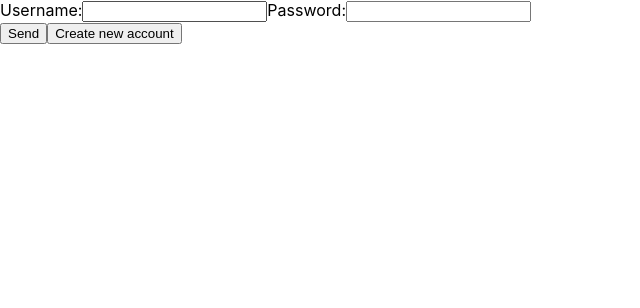
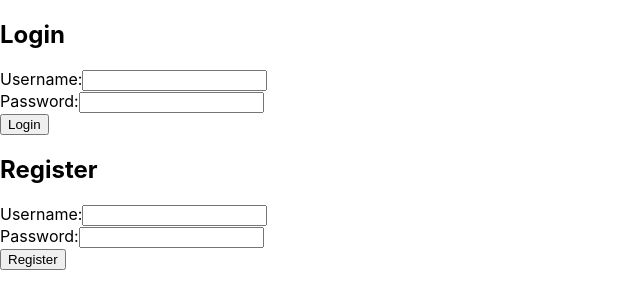
Before and after one commit to BlasBoca/rampupCirilla, a React (Create React App) app in the folder rampup/: page / in a window 1280 px wide. Shown: the top 308 px of the page, without its empty margins (0-640 px from the left). Built offline with nearby package versions, Linux system fonts and the light colour scheme.

Commit message:
funciona pero el login y register estan separados

```diff
--- a/rampup/src/App.jsx
+++ b/rampup/src/App.jsx
@@ -1,17 +1,48 @@
-// Imports + links to css goes here
-import './App.css';
+
+
+import React, { useState } from 'react';
 import { Login } from './Login';
+import { Register } from './Register';
 
-/**
- * Functional component - ALT + J to activate this snippet to document the code
- * @returns {void}
- */
-const App = () => {
-  // Javascript code here
-  console.log('Here goes the Javascript code');
+function App() {
+  const [validCredentials, setValidCredentials] = useState([
+    { username: 'user1', password: 'pass1' },
+    { username: 'user2', password: 'pass2' },
+  ]);
+  const [isLoggedIn, setIsLoggedIn] = useState(false);
 
-  // Html code goes here
-  return <Login />;
-};
+  const handleLogin = (formData) => {
+    const matchingCredentials = validCredentials.filter(
+      (credentials) =>
+        credentials.username === formData.username &&
+        credentials.password === formData.password
+    );
+    if (matchingCredentials.length > 0) {
+      console.log('Credentials are valid');
+      setIsLoggedIn(true);
+    } else {
+      console.log('Invalid username or password');
+
+    }
+  };
+
+  const handleRegister = (formData) => {
+    setValidCredentials([...validCredentials, formData]);
+  };
+
+  return (
+    <div className="App">
+      {isLoggedIn ? (
+        <h1>Welcome, you are now logged in</h1>
+      ) : (
+
+        <>
+          <Login handleLogin={handleLogin} />
+          <Register handleCreate={handleRegister} />
+        </>
+      )}
+    </div>
+  );
+}
 
 export { App };
--- a/rampup/src/Login.jsx
+++ b/rampup/src/Login.jsx
@@ -1,75 +1,52 @@
+import React, { useState } from 'react';
 
-import { useState } from 'react';
-import  {Register}  from './Register';
 
-const Login = () => {
-  const [username, setUsername] = useState('');
-  const [password, setPassword] = useState('');
+const Login = ({ handleLogin }) => {
+  const [formData, setFormData] = useState({ username: '', password: '' });
   const [passwordError, setPasswordError] = useState('');
-  const [loggedIn, setLoggedIn] = useState(false);
-  const [isRegistering, setIsRegistering] = useState(false);
-
-  const handleChangeUsername = (event) => {
-    setUsername(event.target.value);
-  };
-
-  const handleChangePassword = (event) => {
-    setPassword(event.target.value);
-  };
 
   const handleSubmit = (event) => {
     event.preventDefault();
-    if (username.trim() === '' || password.trim() === '') {
-      // .trim removes empty spaces
+    if (formData.password.length < 8) {
+      setPasswordError('Password must have more than 7 characters');
       return;
     }
-
-    // now check if password is at least 7 characters long
-    if (password.length < 7) { // changed <= to < because it's asking for "more than"
-      setPasswordError('Password must be at least 7 characters long');
-      return;
-    }
-
-
-    if (username === 'blas' && password === 'aguanteboca') {
-      setLoggedIn(true);
-    } else {
-      setPasswordError('Invalid username or password');
-    }
+    handleLogin(formData);
   };
 
-  const handleToggleForm = () => {
-    setIsRegistering(!isRegistering);
+  const handleChange = (event) => {
+    const { name, value } = event.target;
+    setFormData({ ...formData, [name]: value });
   };
 
   return (
-    loggedIn ? (
-      <div>Credentials are valid</div>
-    ) : isRegistering ? (
-        <Register passwordError={passwordError} setPasswordError={setPasswordError}/>
-      ) : (
+    <div className="Login">
+      <h2>Login</h2>
       <form onSubmit={handleSubmit}>
-        <label>
-          Username:
+        <div className="form-group">
+          <label htmlFor="username">Username:</label>
           <input
             type="text"
-            value={username}
-            onChange={handleChangeUsername}
+            id="username"
+            name="username"
+            value={formData.username}
+            onChange={handleChange}
           />
-        </label>
-        <label>
-          Password:
+        </div>
+        <div className="form-group">
+          <label htmlFor="password">Password:</label>
           <input
             type="password"
-            value={password}
-            onChange={handleChangePassword}
+            id="password"
+            name="password"
+            value={formData.password}
+            onChange={handleChange}
           />
-        </label>
-        <div>{passwordError}</div>
-        <button type="submit">Send</button>
-        <button type="button" onClick={handleToggleForm}>Create new account</button> {/* changed type to "button" because it's not a submit button */}
+          {passwordError && <div className="error">{passwordError}</div>}
+        </div>
+        <button type="submit">Login</button>
       </form>
-    )
+    </div>
   );
 };
 
--- a/rampup/src/Register.jsx
+++ b/rampup/src/Register.jsx
@@ -1,11 +1,10 @@
-import { useState } from 'react';
+import React, { useState } from 'react';
 
-const Register = ({handleBack}) => {
+const Register = ({ handleCreate }) => {
   const [username, setUsername] = useState('');
   const [password, setPassword] = useState('');
+  const [registered, setRegistered] = useState(false);
   const [passwordError, setPasswordError] = useState('');
-  const [registered, setRegistered] = useState(false);
-  const [conditionsMet, setConditionsMet] = useState(false);
 
   const handleUsernameChange = (event) => {
     setUsername(event.target.value);
@@ -13,53 +12,36 @@ const Register = ({handleBack}) => {
 
   const handlePasswordChange = (event) => {
     setPassword(event.target.value);
-    setConditionsMet(event.target.value.trim()!=='' && event.target.value.trim().length>7);
-
   };
 
-  const handleCreate = (event) => {
+  const handleSubmit = (event) => {
     event.preventDefault();
-
-    if (username.trim() === '' || password.trim() === '') {
-      // .trim removes empty spaces
-      return;
+    if (password.length < 8) {
+      setPasswordError('Password must have more than 7 characters');
+    } else {
+      handleCreate({ username, password });
+      setRegistered(true);
     }
-
-    if (password.length <= 7) {
-      setPasswordError('Password must have more than 7 characters');
-      return;
-    }
-
-    setRegistered(true);
-
   };
 
+  return (
+    <div>
+      <h2>Register</h2>
+      <form onSubmit={handleSubmit}>
+        <div>
+          <label htmlFor="username">Username:</label>
+          <input type="text" id="username" value={username} onChange={handleUsernameChange} />
+        </div>
+        <div>
+          <label htmlFor="password">Password:</label>
+          <input type="password" id="password" value={password} onChange={handlePasswordChange} />
+          {passwordError && <div>{passwordError}</div>}
+        </div>
+        <button type="submit">Register</button>
+      </form>
+      {registered && <div>You are now registered</div>}
+    </div>
+  );
+};
 
-  return (registered ? (
-    <div>You are now registered
-        <button onClick={handleBack}>Back</button>
-    </div>
-
-  ) : (
-    <form onCreate={handleCreate}>
-      <label>
-        Username:
-        <input type="text" value={username} onChange={handleUsernameChange} />
-      </label>
-      <label>
-        Password:
-        <input
-          type="password"
-          value={password}
-          onChange={handlePasswordChange}
-        />
-      </label>
-      <div>{passwordError}</div>
-      <div>Password must have more than 7 characters</div>
-      <button type="submit" disabled={!conditionsMet}>Create</button>
-      <button onClick={handleBack}>Back</button>
-    </form>
-    )
-  )
-};
-export { Register };
+export {Register};
```
